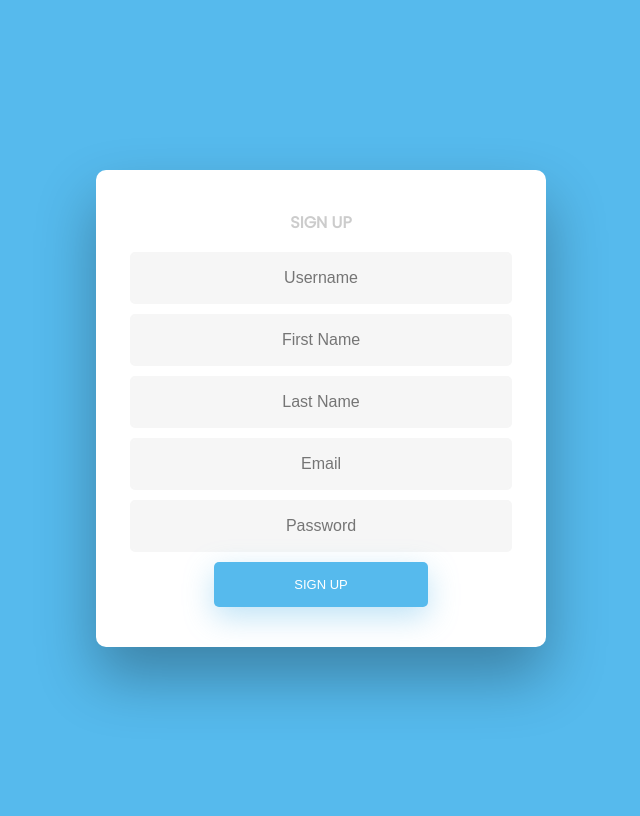
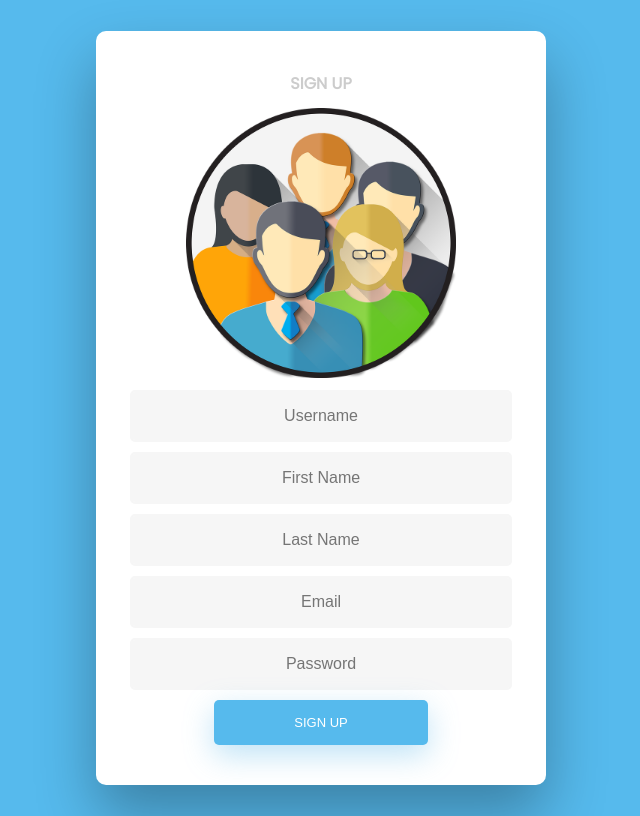
Before and after one commit to project-training/AngularWeb, an Angular app: page /signup in a window 1280 px wide. Shown: the whole page, without its empty margins (319-959 px from the left). Built offline with nearby package versions, Linux system fonts and the light colour scheme.

Commit message:
Add image

```diff
--- a/src/app/components/user/sign-up/sign-up.component.html
+++ b/src/app/components/user/sign-up/sign-up.component.html
@@ -1,3 +1,6 @@
+<div>
+  <img src="/assets/users.png" id="icon" alt="User Icon">
+</div>
 <form #signUpForm="ngForm" (ngSubmit)="signUpForm.valid && onSubmit(signUpForm)">
   <input type="text" #userName="ngModel" [(ngModel)]="userService.selectedUser.userName" name="userName"
     placeholder="Username" required [ngClass]="{'invalid-textbox' :signUpForm.submitted && !userName.valid }">
```
Also changed, not shown: src/assets/single_user.png (added), src/assets/users.png (added).
